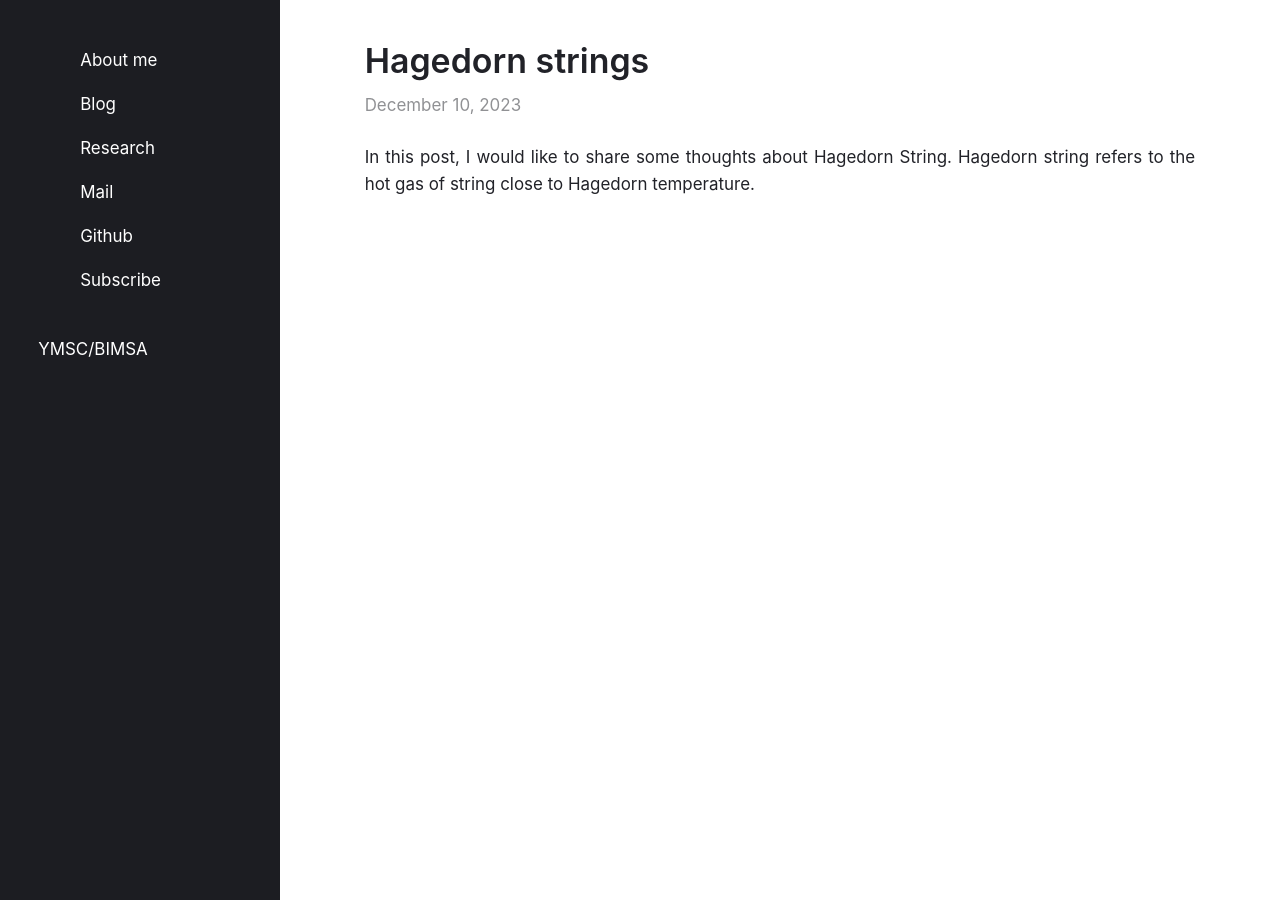
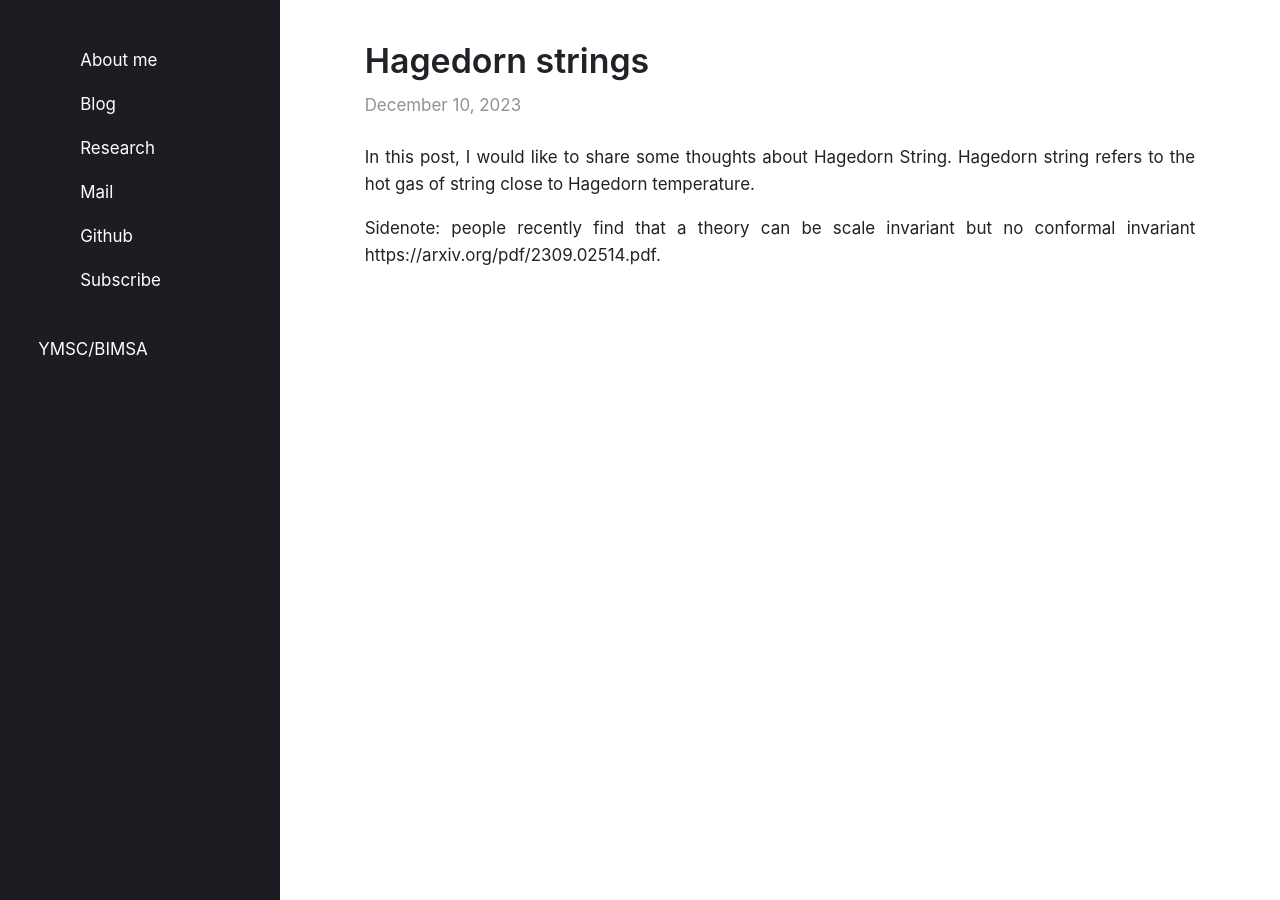
Before and after one commit to fengjunjohnxu/fengjunjohnxu.github.io, a Jekyll site: the page built from _posts/2023-12-10-Hagedorn string.md, in a window 1280 px wide. Built offline with Jekyll 4.4.1, drawn with Linux system fonts in a browser that asks for light colours; some web fonts are replaced.

Commit message:
Update 2023-12-10-Hagedorn string.md

```diff
--- a/_posts/2023-12-10-Hagedorn string.md
+++ b/_posts/2023-12-10-Hagedorn string.md
@@ -7,3 +7,5 @@ categories: media
 
 In this post, I would like to share some thoughts about Hagedorn String.
 Hagedorn string refers to the hot gas of string close to Hagedorn temperature.
+
+Sidenote: people recently find that a theory can be scale invariant but no conformal invariant https://arxiv.org/pdf/2309.02514.pdf.
```
